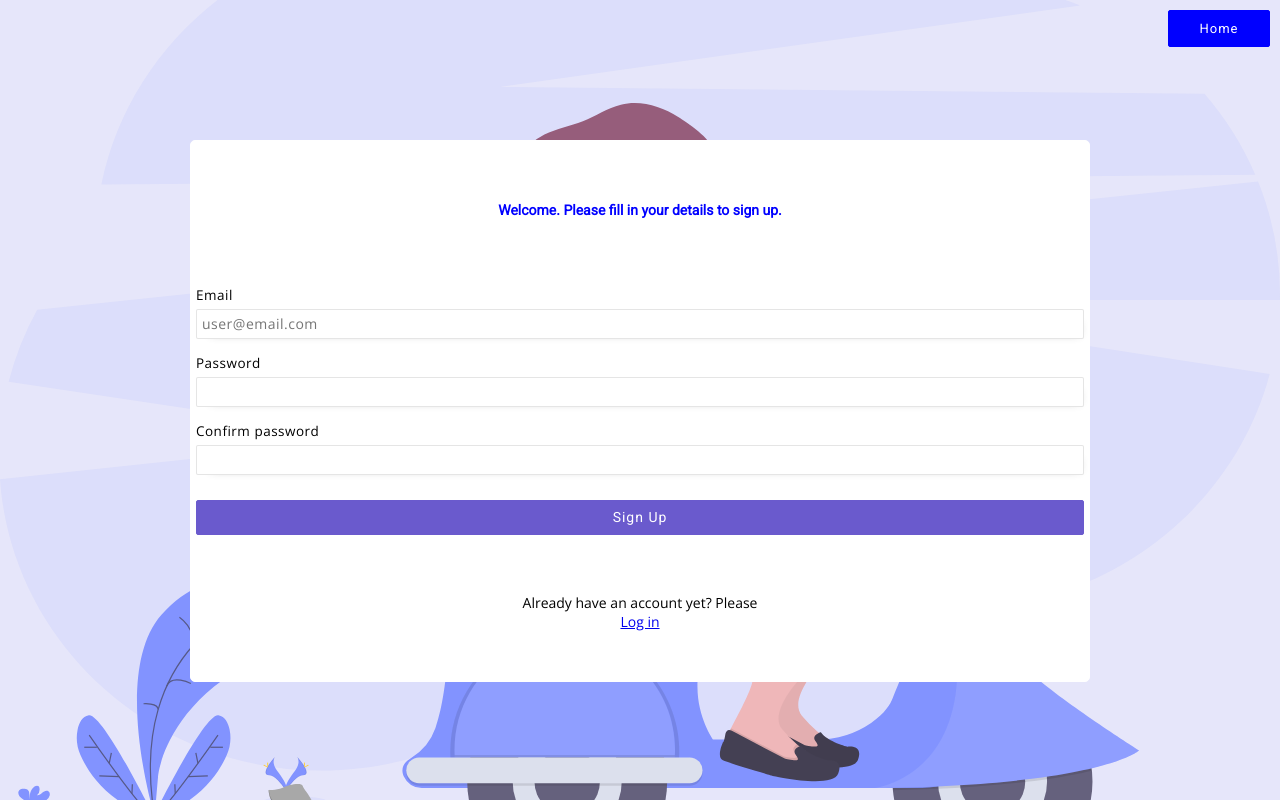
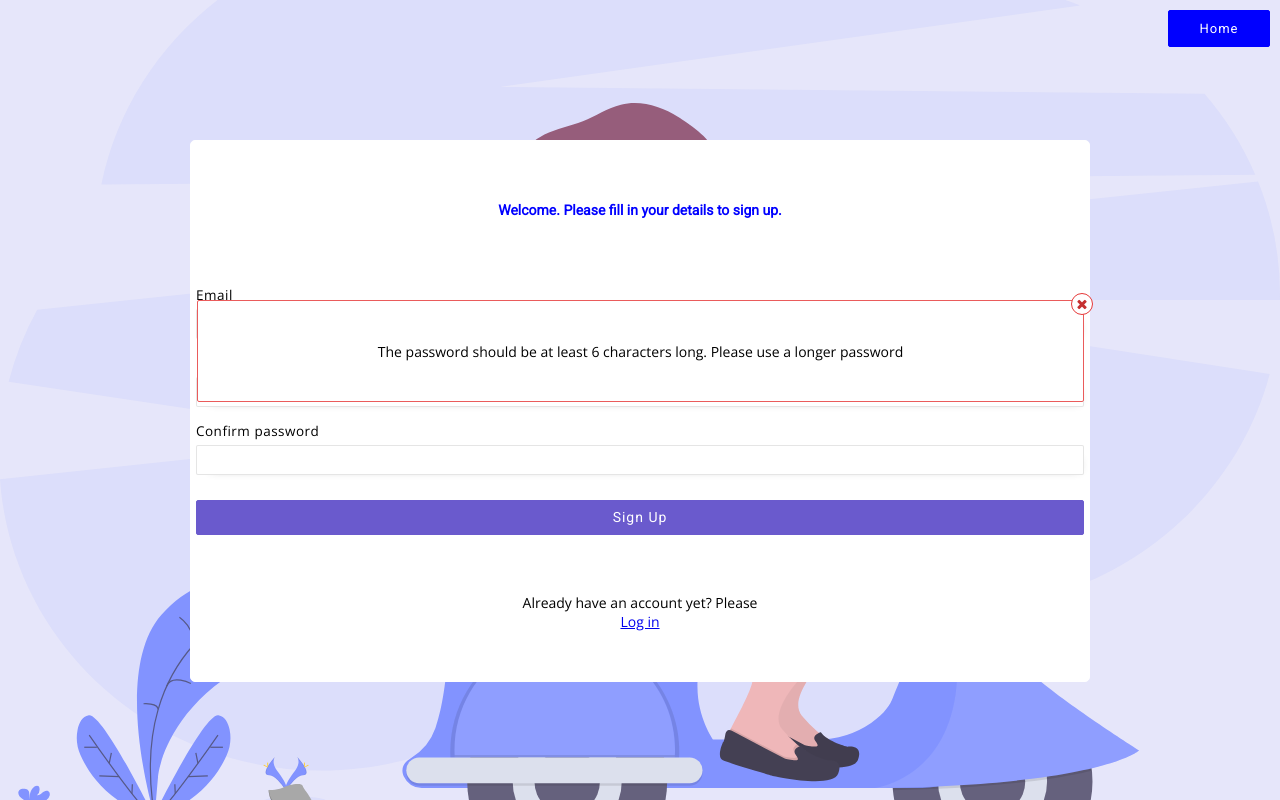
Before and after one commit to thislekan/send-IT, a plain HTML site: page UI/views/signup.html in a window 1280 px wide. Both pictures are taken after a click on the button "Sign Up". Drawn offline with nearby package versions, Linux system fonts and the light colour scheme.

Commit message:
Added an ID to the signup button

```diff
--- a/UI/views/signup.html
+++ b/UI/views/signup.html
@@ -21,11 +21,11 @@
     </header>
     <div class="body__content">
         <div class="body__content__wrapper">
-            <div class="notifications" style="display: none;">
-                <div class="notification__closer">
+            <div class="notifications">
+                <div class="notification__closer" id="notification-box-closer">
                     <span class="fa fa-close"></span>
                 </div>
-                <p id="notify-user">This is a demo notification</p>
+                <p id="notify-user"></p>
             </div>
             <div class="form">
                 <div class="introduction">
@@ -45,7 +45,7 @@
                         <input type="password" name="confirm password" id="confirm-password">
                     </div>
                     <div class="input__wrapper">
-                        <button>Sign Up</span></button>
+                        <button id="signup-btn">Sign Up</span></button>
                     </div>
                 </div>
                 <div class="links">
@@ -60,6 +60,7 @@
             </div>
         </div>
     </div>
+    <script src="../scripts/signup.js"></script>
 </body>
 
 </html>
```
